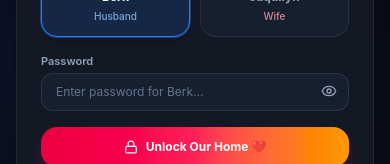
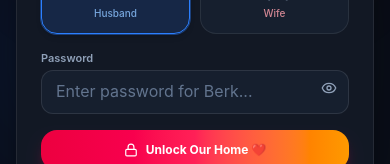
Before and after one commit to bc250506-git/berlyn, a Next.js app: page / in a window 390 px wide. Shown: the part 420-584 px from the top of the page. Built offline with nearby package versions, Linux system fonts and the light colour scheme; no server answers.

Commit message:
fix(mobile): prevent auto-zoom on inputs, dropdowns, and textareas on mobile devices

```diff
--- a/src/app/globals.css
+++ b/src/app/globals.css
@@ -15,6 +15,11 @@
   }
 }
 
+html {
+  -webkit-text-size-adjust: 100%;
+  text-size-adjust: 100%;
+}
+
 body {
   background-color: var(--background);
   color: #f1f5f9;
@@ -24,6 +29,24 @@ body {
   -webkit-font-smoothing: antialiased;
   -webkit-tap-highlight-color: transparent;
   padding-bottom: env(safe-area-inset-bottom, 20px);
+  touch-action: manipulation;
+}
+
+/* Prevent auto-zooming on focus in mobile browsers (iOS Safari, Chrome mobile) */
+@media screen and (max-width: 899px) {
+  input:not([type="checkbox"]):not([type="radio"]):not([type="range"]):not([type="color"]):not([type="file"]),
+  select,
+  textarea {
+    font-size: 16px !important;
+  }
+}
+
+@supports (-webkit-touch-callout: none) {
+  input:not([type="checkbox"]):not([type="radio"]):not([type="range"]):not([type="color"]):not([type="file"]),
+  select,
+  textarea {
+    font-size: 16px !important;
+  }
 }
 
 /* Custom subtle scrollbar */
--- a/src/app/layout.tsx
+++ b/src/app/layout.tsx
@@ -1,4 +1,4 @@
-import type { Metadata } from 'next';
+import type { Metadata, Viewport } from 'next';
 import { Outfit, Plus_Jakarta_Sans } from 'next/font/google';
 import './globals.css';
 import { AppProviders } from '@/components/AppProviders';
@@ -14,6 +14,13 @@ const jakarta = Plus_Jakarta_Sans({
   variable: '--font-jakarta',
   display: 'swap',
 });
+
+export const viewport: Viewport = {
+  width: 'device-width',
+  initialScale: 1,
+  maximumScale: 1,
+  userScalable: false,
+};
 
 export const metadata: Metadata = {
   title: 'Berlyn — Our Space & Home',
```
